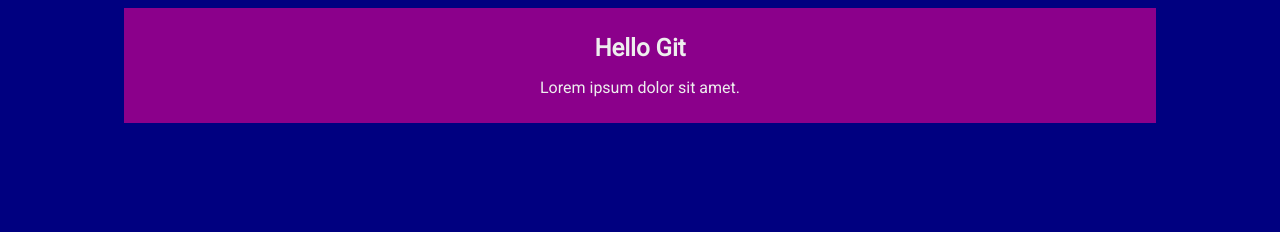
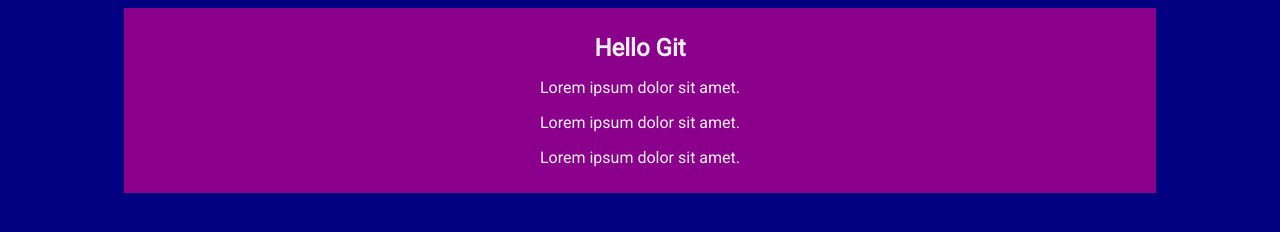
Before and after one commit to torikov/fe-clone, a plain HTML site: page index.html in a window 1280 px wide. Drawn offline with Linux system fonts and the light colour scheme.

Commit message:
add html tags `quit

```diff
--- a/index.html
+++ b/index.html
@@ -11,7 +11,9 @@
 <body>
     <div class="wrapper">
         <h1>Hello Git</h1>
-        <p>Lorem ipsum dolor sit amet.</p>
+        <p>Lorem ipsum <span>dolor</span> sit amet.</p>
+        <p>Lorem ipsum <span>dolor</span> sit amet.</p>
+        <p>Lorem ipsum <span>dolor</span> sit amet.</p>
     </div>
 </body>
 </html>
```
